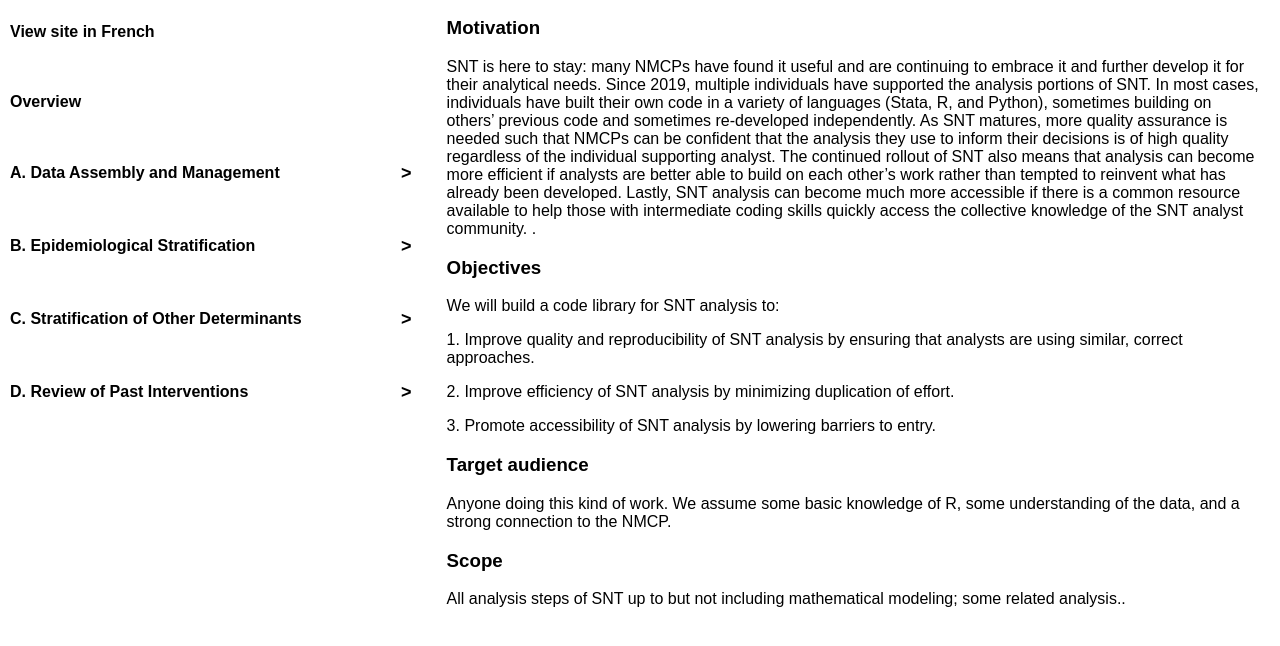
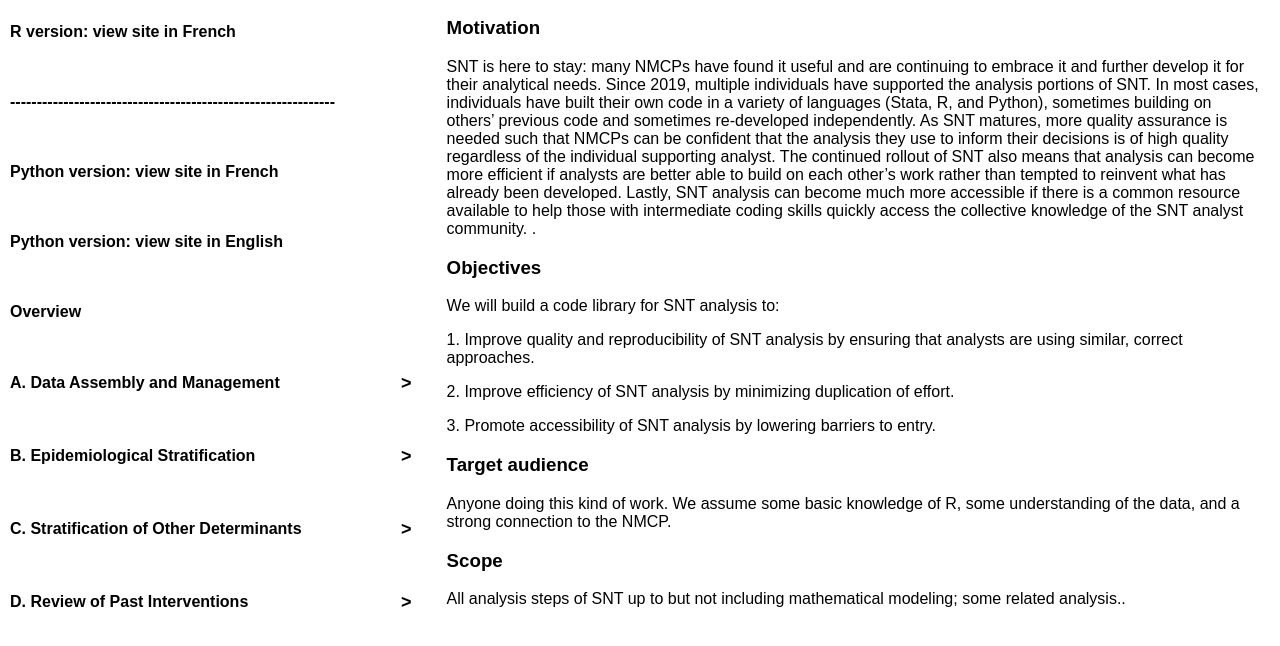
Before and after one commit to numalariamodeling/snt-python-english-version, a plain HTML site: page index.html in a window 1280 px wide. Shown: the part 152-798 px from the top of the page. Drawn offline with Linux system fonts and the light colour scheme.

Commit message:
Update index.html

```diff
--- a/index.html
+++ b/index.html
@@ -14,6 +14,8 @@
         <div class="sidebar-header">
 
             <h2 class="sidebar-title">Code Library for Subnational Tailoring</h2>
+
+
         </div>
 
 
@@ -23,7 +25,38 @@
         <div class="menu">
             <p class="menu-header">
                 <a href="https://numalariamodeling.github.io/snt-code-library-french-version/" class="menu-link">
-                    <span class="menu-text">View site in French</span>
+                    <span class="menu-text">R version: view site in French</span>
+                </a>
+            </p>
+        </div>
+
+
+
+
+        <div class="menu">
+            <p class="menu-header">
+                <a href=" " class="menu-link">
+                    <span class="menu-text">-------------------------------------------------------------</span>
+                </a>
+            </p>
+        </div>
+
+
+
+         <div class="menu">
+            <p class="menu-header">
+                <a href="https://numalariamodeling.github.io/snt-code-library-french-version/" class="menu-link">
+                    <span class="menu-text">Python version: view site in French</span>
+                </a>
+            </p>
+        </div>
+
+
+
+         <div class="menu">
+            <p class="menu-header">
+                <a href="https://numalariamodeling.github.io/snt-code-library-french-version/" class="menu-link">
+                    <span class="menu-text">Python version: view site in English</span>
                 </a>
             </p>
         </div>
@@ -39,6 +72,7 @@
 
         <div class="menu">
             <p class="menu-header" onclick="toggleMenu(this)">
+
                 <span class="menu-text">A. Data Assembly and Management</span>
                 <span class="menu-indicator">></span>
             </p>
```
